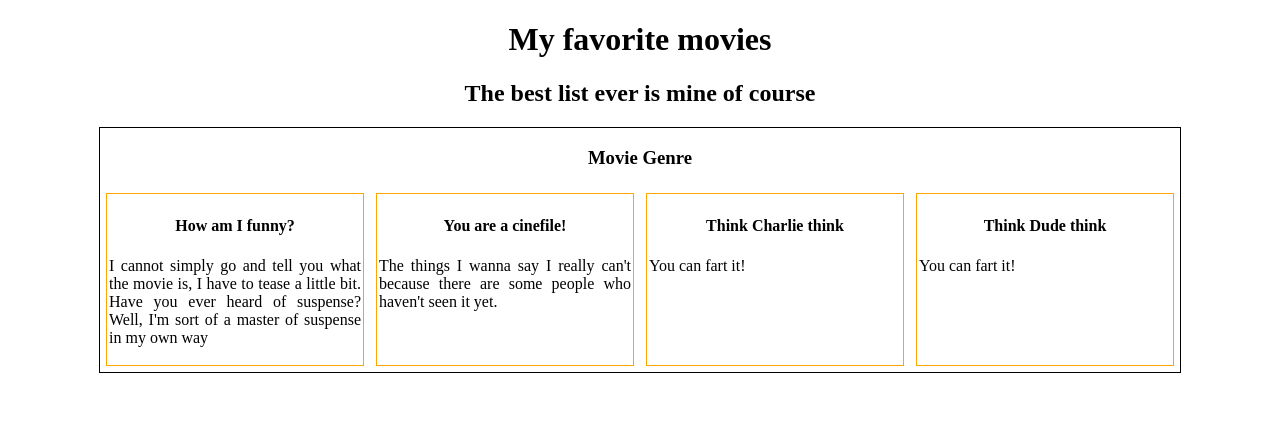
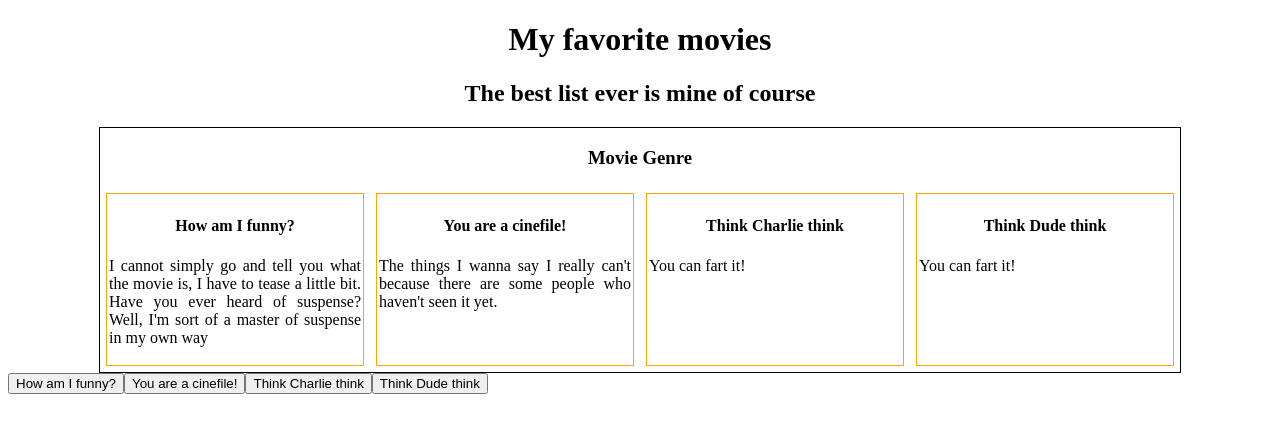
Before and after one commit to Shamoleambo/tabs, a React (Vite) app: page / in a window 1280 px wide. Shown: the top 432 px of the page. Built offline with nearby package versions, Linux system fonts and the light colour scheme.

Commit message:
make a simple version of the tab buttons

```diff
--- a/src/App.jsx
+++ b/src/App.jsx
@@ -1,12 +1,20 @@
+import { useState } from 'react'
 import MovieGenre from './components/MovieGenre'
 import DATA from './data'
 
 function App() {
+  const [tabContent, setTabContent] = useState('')
+
+  function handleClick(title) {
+    console.log(title)
+    setTabContent(title)
+  }
+
   return (
     <>
       <h1>My favorite movies</h1>
       <h2>The best list ever is mine of course</h2>
-      <section class='genres-section'>
+      <section className='genres-section'>
         <h3>Movie Genre</h3>
         <div className='movie-genres'>
           {DATA.map((datum) => (
@@ -14,6 +22,14 @@ function App() {
           ))}
         </div>
       </section>
+      <section className='movie-reveal-section'>
+        {DATA.map((datum) => (
+          <button key={datum.title} onClick={() => handleClick(datum.title)}>
+            {datum.title}
+          </button>
+        ))}
+        {tabContent}
+      </section>
     </>
   )
 }
```
